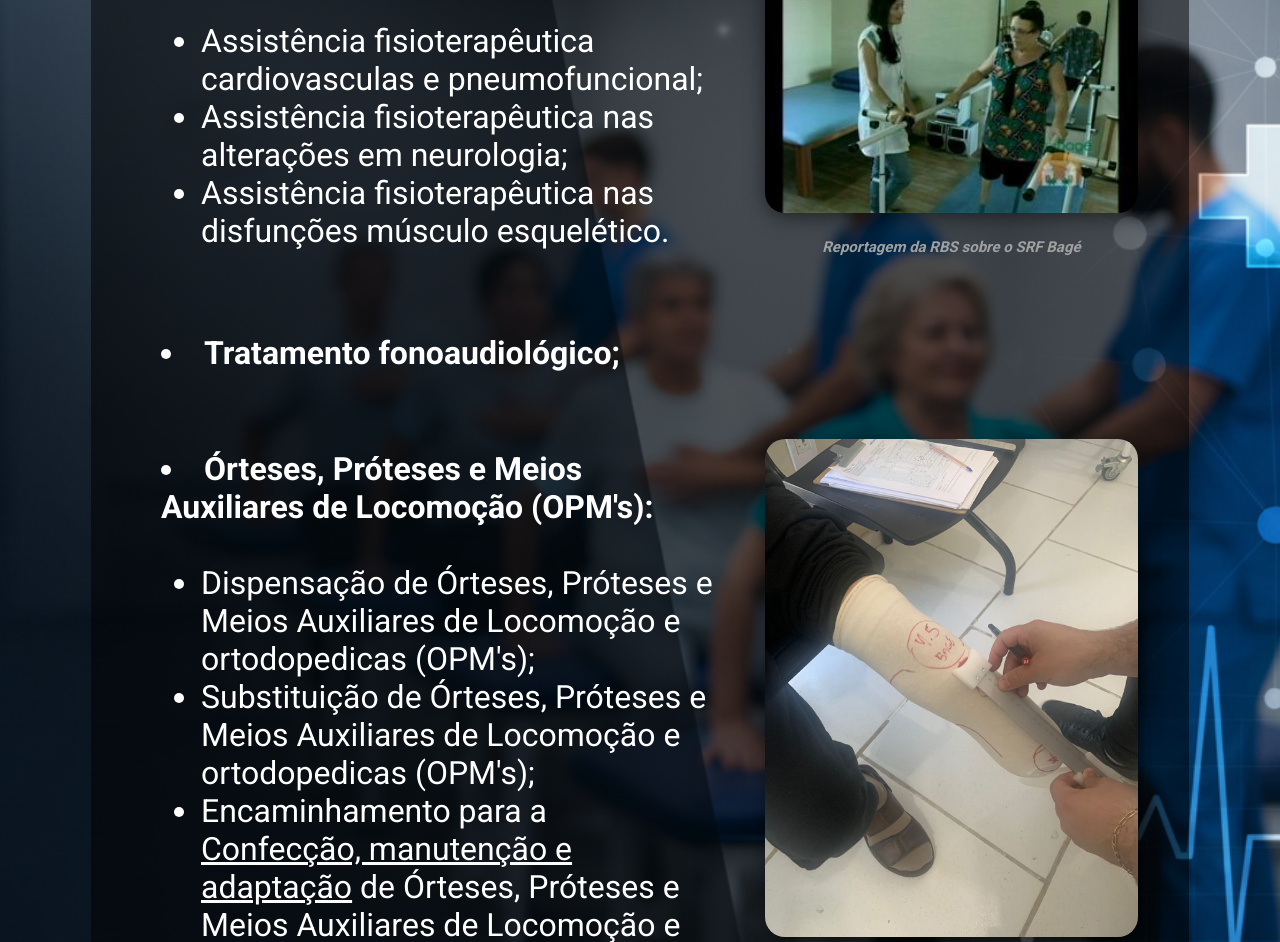
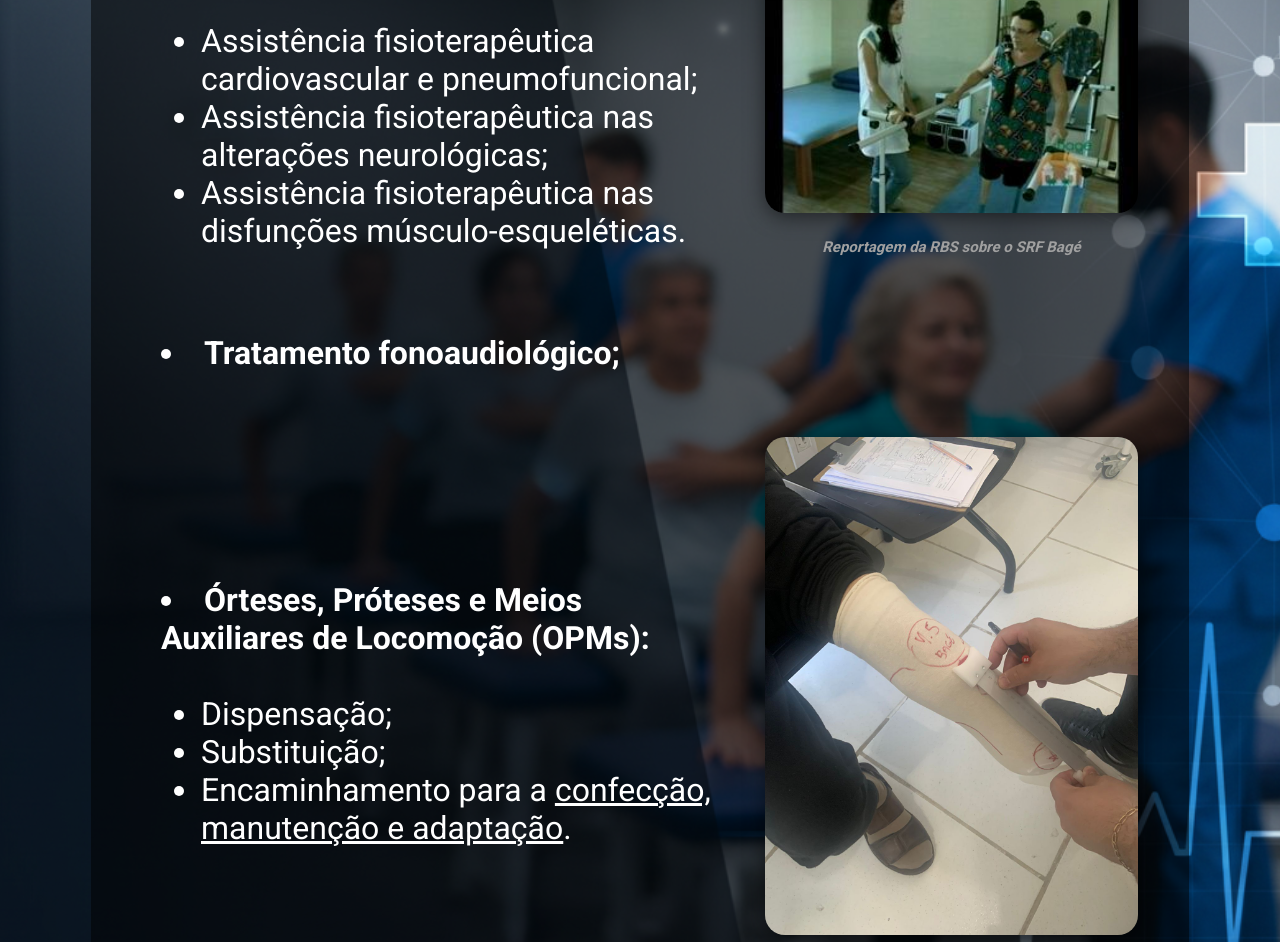
Before and after one commit to Gabriel-TorresMachado/srf-bage, a plain HTML site: page servicos.html in a window 1280 px wide. Shown: the part 523-1465 px from the top of the page. Drawn offline with Linux system fonts and the light colour scheme.

Commit message:
Correção de erros

```diff
--- a/servicos.html
+++ b/servicos.html
@@ -16,7 +16,7 @@
 <body>
     <header class="cabecalho">
       <div id="logo">
-        <a href="https://www.bage.rs.gov.br/secretarias/secretaria-de-saude"><img src="logo.png" alt="Logo da Prefeitura de Bagé - Secretária de SAÚDE" width="140px"></a>
+        <a href="https://www.bage.rs.gov.br/secretarias/secretaria-de-saude"><img src="logo.png" alt="Logo da Prefeitura de Bagé - Secretaria de SAÚDE" width="140px"></a>
       </div>
         <nav id="menu" class="container">
           <a href="index.html">Home</a>
@@ -39,9 +39,9 @@
                                 <li><strong>Tratamento fisioterapêutico:</strong></li>
                                 <br>
                                     <ul>
-                                        <li>Assistência fisioterapêutica cardiovasculas e pneumofuncional;</li>
-                                        <li>Assistência fisioterapêutica nas alterações em neurologia;</li>
-                                        <li>Assistência fisioterapêutica nas disfunções músculo esquelético.</li>
+                                        <li>Assistência fisioterapêutica cardiovascular e pneumofuncional;</li>
+                                        <li>Assistência fisioterapêutica nas alterações neurológicas;</li>
+                                        <li>Assistência fisioterapêutica nas disfunções músculo-esqueléticas.</li>
                                     </ul>
                               </div>
                               <div class="servico-imagem">
@@ -59,12 +59,12 @@
                             <div class="servico-item">
                                 <div class="servico-texto">
                                 <br>
-                                <li><strong>Órteses, Próteses e Meios Auxiliares de Locomoção (OPM's):</strong></li>
+                                <li><strong>Órteses, Próteses e Meios Auxiliares de Locomoção (OPMs):</strong></li>
                                     <br>
                                     <ul>
-                                        <li>Dispensação de Órteses, Próteses e Meios Auxiliares de Locomoção e ortodopedicas (OPM's);</li>
-                                        <li>Substituição de Órteses, Próteses e Meios Auxiliares de Locomoção e ortodopedicas (OPM's);</li>
-                                        <li>Encaminhamento para a <a href="https://www.bage.rs.gov.br/noticias/oficina-ortopedica-de-bage-esta-realizando-medicao-de-ortese-e-proteses-1" target="_blank">Confecção, manutenção e adaptação</a> de Órteses, Próteses e Meios Auxiliares de Locomoção e ortodopedicas (OPM's).</li>
+                                        <li>Dispensação;</li>
+                                        <li>Substituição;</li>
+                                        <li>Encaminhamento para a <a href="https://www.bage.rs.gov.br/noticias/oficina-ortopedica-de-bage-esta-realizando-medicao-de-ortese-e-proteses-1" target="_blank">confecção, manutenção e adaptação</a>.</li>
                                     </ul>
                                 </div>
                                 <div class="servico-imagem">
@@ -79,7 +79,7 @@
   <footer>
       <br>
       <p>
-        <strong>Protótipo de um site informativo sobre o Serviço de Reabilitação Fìsica de Bagé</strong></p>
+        <strong>Protótipo de um site informativo sobre o Serviço de Reabilitação Física de Bagé</strong></p>
       <p>
         <strong>MVP desenvolvido por Gabriel Torres Machado</strong>
       </p>
--- a/style.css
+++ b/style.css
@@ -80,13 +80,13 @@ header{
 
 /*Parte principal*/
 #principal1{
-     margin-top: 100px;
+    margin-top: 100px;
     background-image: url(backgroundok.png);
     background-size: cover;
     background-position: center center;
     font-size: xx-large;
     padding: 0 30px;
-    min-height: 100vh;
+    min-height: 80vh;      /*Testar tamanhos*/
     color: white;
     text-align: left;
     display: flex;
@@ -163,7 +163,8 @@ header{
 
 .cards h2{
     font-family: 'Montserrat', sans-serif;
-    color: blue;
+    color: black;
+    font-weight: bolder;
     margin-bottom: 15px;
 }
 
@@ -241,7 +242,7 @@ header{
     background: rgb(39, 76, 100);
 }
 
-#effect{
+#effect{        /*serviços, contato, consulta, */
     background-color: rgba(0, 0, 0, 0.50);
     padding: 90px 30px;
     font-family: 'Roboto', sans-serif;
@@ -249,6 +250,7 @@ header{
     clear: both;
 }
 
+/*serviços*/
 .servico-item{
     display: flex;
     align-items: center;
```
Also changed, not shown: consulta.html (+1 -1 lines), contato.html (+1 -1 lines), equipe.html (+1 -1 lines).
